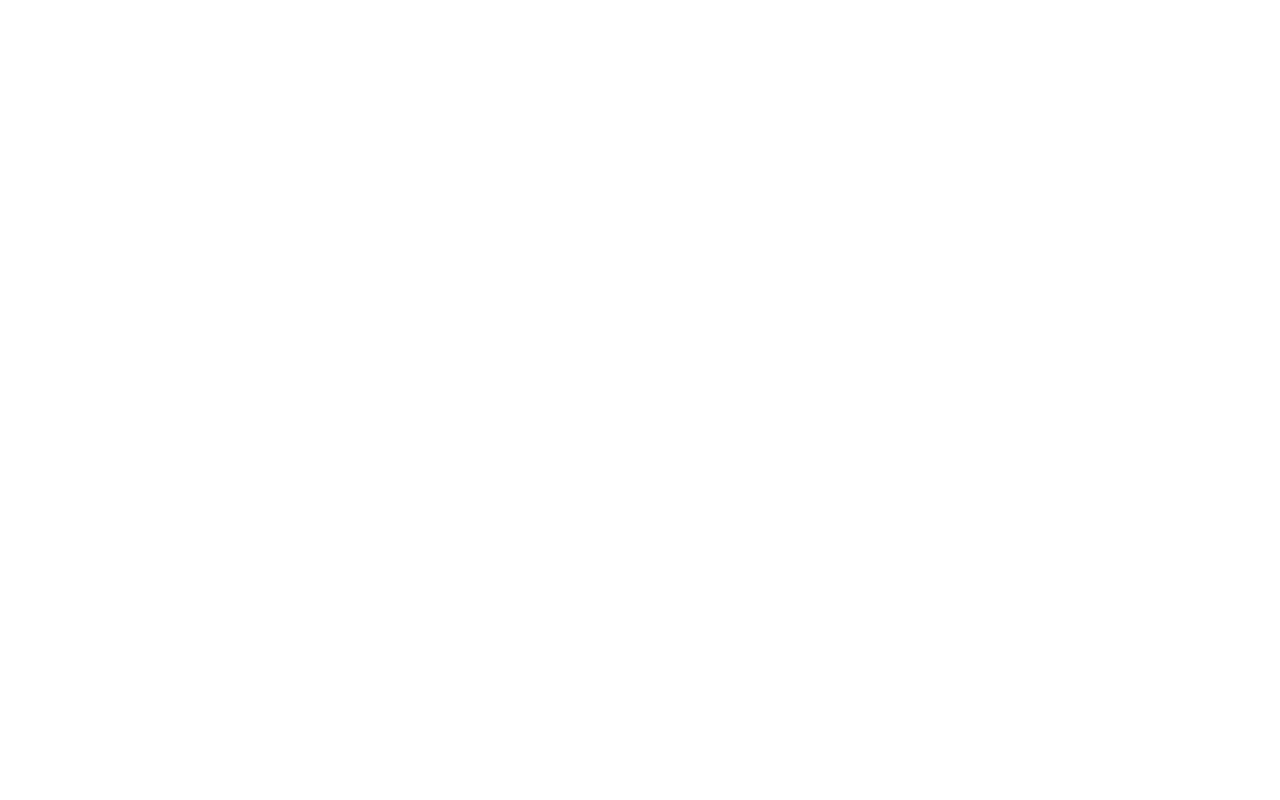
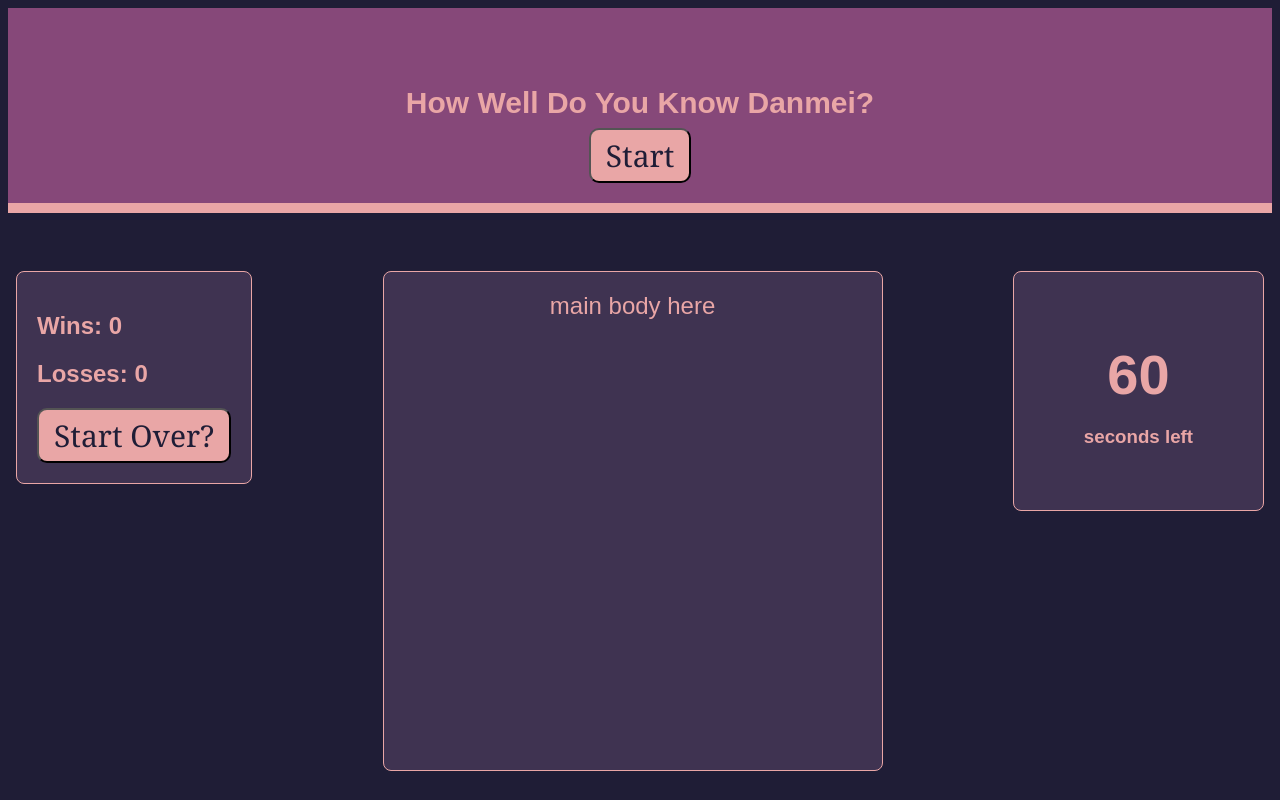
Before and after one commit to Akuruu/quiz_game, a plain HTML site: page index.html in a window 1280 px wide. Drawn offline with Linux system fonts and the light colour scheme.

Commit message:
updated css and html

```diff
--- a/assets/style.css
+++ b/assets/style.css
@@ -0,0 +1,77 @@
+*{
+    box-sizing: border-box;
+    font-family: Arial, Helvetica, sans-serif;
+}
+
+main{
+    display: flex;
+    flex-wrap: wrap;
+    justify-content: space-between;
+    color: #E9A6A6;
+}
+
+body{
+    display: flex;
+    flex-direction: column;
+    background-color: #1F1D36;
+    justify-content: flex-start;
+}
+
+header {
+    background-color: #864879;
+    text-align: center;
+    color: #E9A6A6;
+    font-size: 30px;
+    font-weight: bolder;
+    border-bottom: 10px solid #E9A6A6;
+    padding: 20px;
+}
+section {
+    flex: 0 auto;
+    padding: 8px;
+    margin-top: 50px;
+    border-radius: 8px;
+}
+
+button {
+    border-radius: 10px;
+    color: #1F1D36;
+    background-color: #E9A6A6;
+    font-size: 30px;
+    font-family: Cambria, Cochin, Georgia, Times, 'Times New Roman', serif;
+    padding: 5px 15px;
+}
+
+.quiz{
+    width: 500px;
+    height: 500px;
+    text-align: center;
+    font-size: 24px;
+}
+
+.timer {
+    height: 240px;
+    padding: 10px;
+    background: #13293d;
+    color: #E9A6A6;
+    text-align: center;
+
+}
+
+.timer-text {
+    padding: 50px;
+    font-weight: bold;
+}
+
+.container {
+    background: #3F3351;
+    border: 1px solid #E9A6A6;
+    border-radius: 8px;
+    margin: auto;
+    padding: 20px;
+}
+
+.large-font {
+    font-size: 3.5em;
+    text-align:center;
+}
--- a/index.html
+++ b/index.html
@@ -8,7 +8,41 @@
     <link rel="stylesheet" type="text/css" href="./assets/style.css" />
 </head>
 <body>
+    <header>
+        <section>How Well Do You Know Danmei?</section>
+        <button>Start</button>
+    </header>
 
+    <main>
+        <!--Wins and losses?-->
+        <section>
+            <div class="container results">
+              <div class = "win-loss-container">
+              <div>
+              <h2>Wins: <span class="win">0 </span> </h2>
+              <h2>Losses: <span class="lose">0</span></h2>
+              <button>Start Over?</button>
+            </div>
+    </section>
+
+        <!--main box for the quiz itself-->
+        <section>
+            <div class="container quiz">
+            <div>main body here</div>
+            </div>
+        </section>
+
+        <!--timer-->
+       <section>
+        <div class= "container timer">
+               <div class = "timer-text">
+                   <!--use countdown for query-->
+            <div class="large-font countdown">60</div>
+               <h3>seconds left</h3>
+             </div>
+      </section>
+
+    </main>
 
 
     <script src="./assets/script.js"></script>
```
